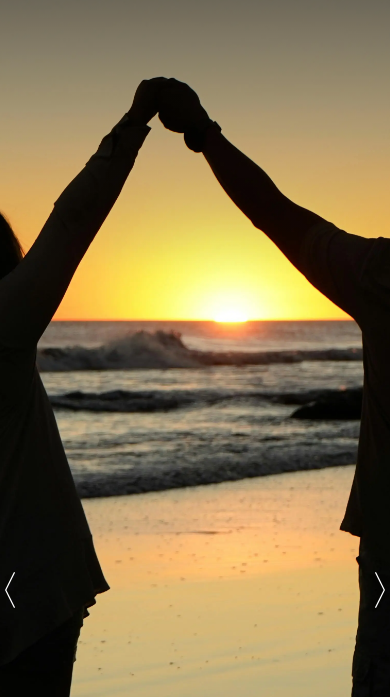
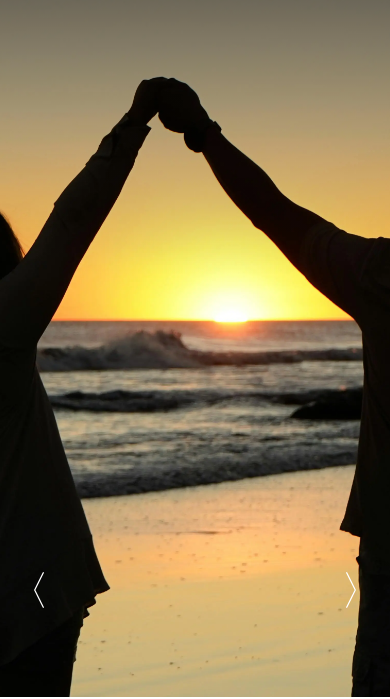
Before and after one commit to arcadyrajeev/Lunaria-Photography, a website built with Vite: page index.html in a window 390 px wide. Shown: the part 147-846 px from the top of the page. Built offline with nearby package versions, Linux system fonts and the light colour scheme.

Commit message:
UI Update

```diff
--- a/src/Stylesheets/mobile.scss
+++ b/src/Stylesheets/mobile.scss
@@ -96,7 +96,7 @@ body {
 
     .ctrl {
       display: flex;
-      width: 3vw;
+      width: 10vw;
       height: 15vw;
       padding: 0.2rem;
       border-radius: 1rem;
@@ -119,12 +119,12 @@ body {
     }
 
     #prev {
-      left: 1vw;
+      left: 5vw;
       bottom: 20vw;
     }
 
     #next {
-      right: 1vw;
+      right: 5vw;
       bottom: 20vw;
     }
 
```
Also changed, not shown: src/Stylesheets/mobile.css, 1 other file.
